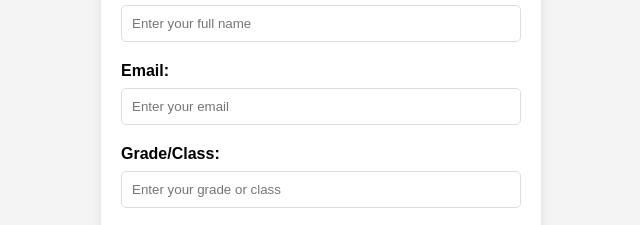
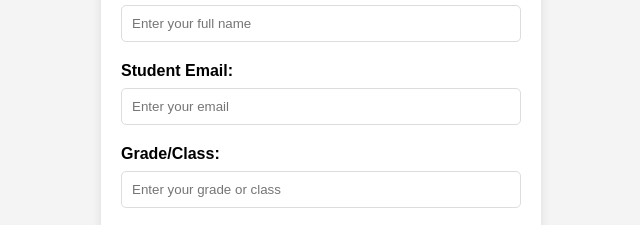
Before and after one commit to odai-dh/sign-up-mario-kart, a plain HTML site: page index.html in a window 1280 px wide. Shown: the part 284-509 px from the top of the page, 319-959 px from the left. Drawn offline with Linux system fonts and the light colour scheme.

Commit message:
trying to make it work

```diff
--- a/index.html
+++ b/index.html
@@ -16,7 +16,7 @@
             <input type="text" id="name" name="name" required placeholder="Enter your full name">
 
             <!-- Email -->
-            <label for="email">Email:</label>
+            <label for="email">Student Email:</label>
             <input type="email" id="email" name="email" required placeholder="Enter your email">
 
             <!-- Grade or Class -->
```
